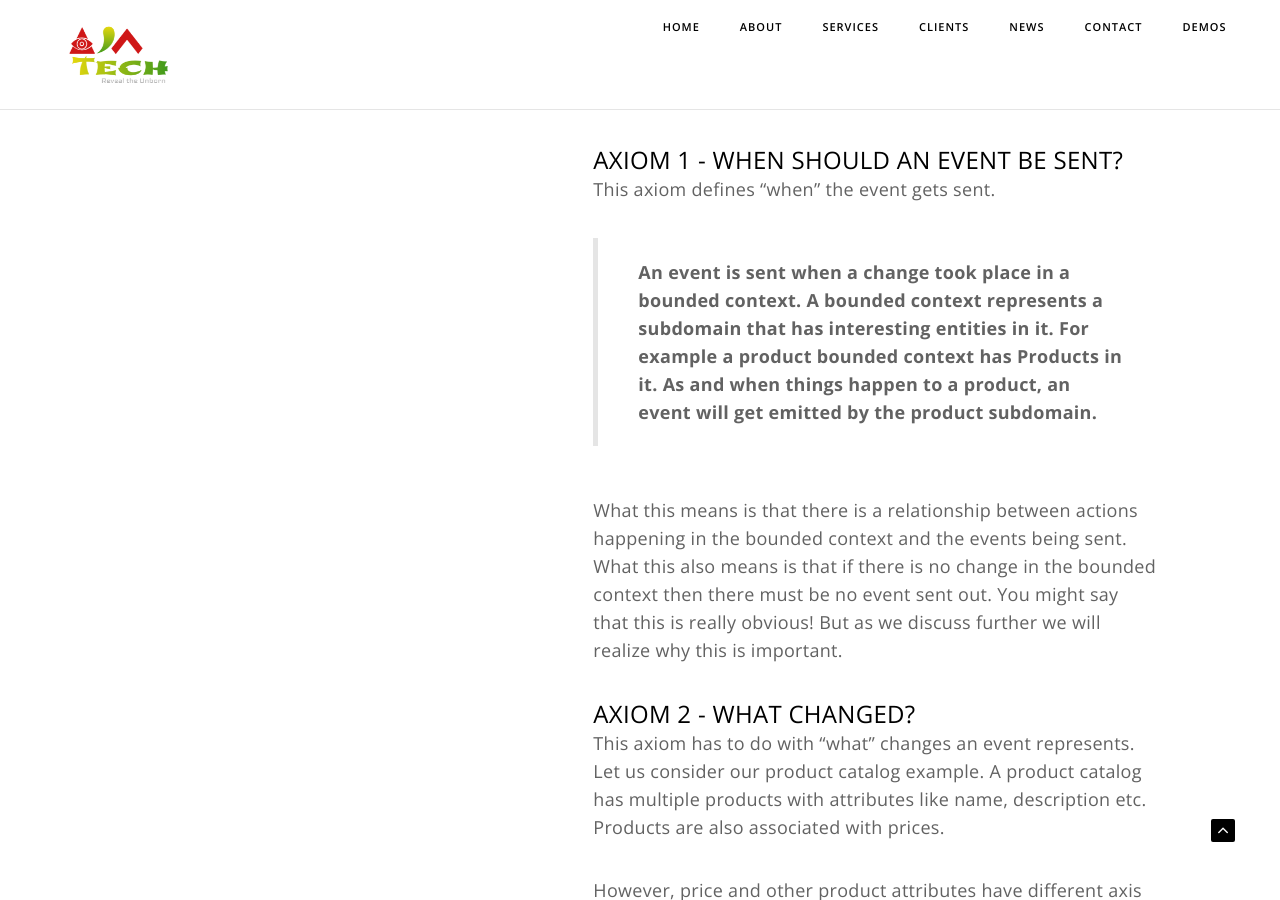
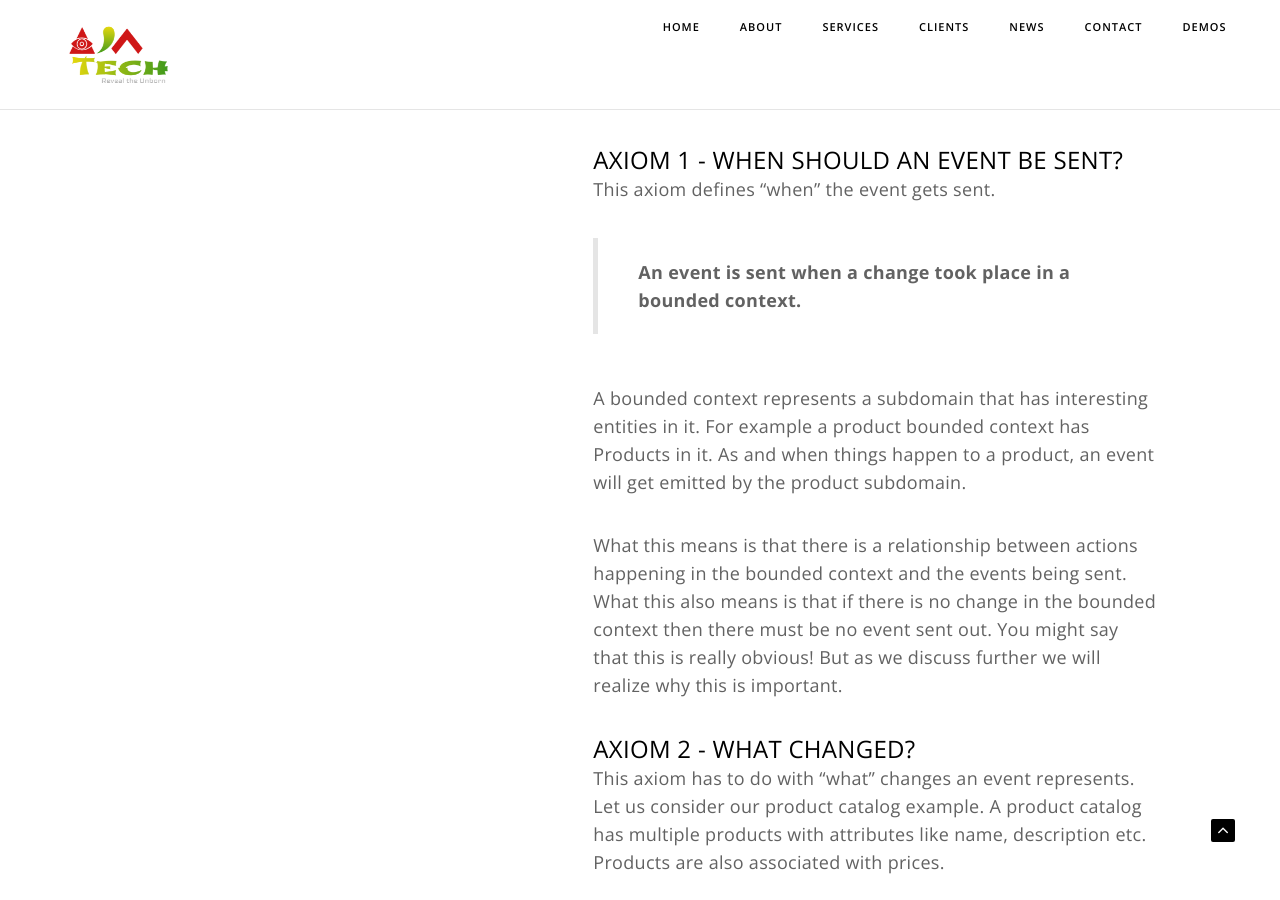
Before and after one commit to ajatech/ajatech.github.io, a Jekyll site: the page built from eventing.md, in a window 1280 px wide and 900 px high, scrolled down 6089 px. Built offline with Jekyll 4.4.1, drawn with Linux system fonts in a browser that asks for light colours; some web fonts are replaced; our own code applies the rules of GitHub Pages for plain Markdown files.

Commit message:
changed page template

```diff
--- a/_layouts/page.html
+++ b/_layouts/page.html
@@ -87,10 +87,10 @@
                         <h2 class="blog-single-full-width-with-image-slider-headline text-black">{{page.title}} -  {{page.summary}}</h2>
                         <!-- end post title  -->
                         <!-- Posted by  -->
-                        <span class="posted-by text-uppercase">Posted by - <a href="blog-masonry-3columns.html">{{page.author}}</a></span>
+                        <span class="posted-by text-uppercase">Posted by - <a href="#">{{page.author}}</a></span>
                         <!-- end Posted by  -->
                         <!-- post date  -->
-                        <div class="blog-date bg-black white-text text-center"><span>{{page.day}}</span>{{page.month}}</div>
+                        <div class="blog-date bg-black white-text text-center"><span>{{page.day}}</span>{{page.month}}<br/>{{page.year}}</div>
                         <!-- end post date  -->
                         <!-- post categories  -->
                         <div class="blog-cat text-uppercase">{{page.tags}}</div>
@@ -134,13 +134,13 @@
                         <!-- end post details text -->
                         <!-- social icon -->
                         <div class="text-center border-bottom border-top margin-ten padding-four no-margin-bottom">
-                            <a href="https://www.facebook.com/share.php?u=http://itmusings.com/pblog/100architecture/100patterns/20080116-flow-orchestrations.htm&amp;t=command" class="btn social-icon social-icon-large button"><i class="fa fa-facebook"></i></a>
-                            <a href="https://twitter.com/intent/tweet?text=Flow Orchestrations&amp;original_referer=http://itmusings.com/pblog/100architecture/100patterns/20080116-flow-orchestrations.htm" class="btn social-icon social-icon-large button"><i class="fa fa-twitter"></i></a>
-                            <a href="https://www.google.com/bookmarks/mark?op=edit&bkmk=http://itmusings.com/pblog/100architecture/100patterns/20080116-flow-orchestrations.htm&amp;title=Flow Orchestrations&amp;annotation=Creating use case specific session facades from domain specific services." class="btn social-icon social-icon-large button"><i class="fa fa-google-plus"></i></a>
-                            <a href="https://www.tumblr.com/widgets/share/tool/preview?shareSource=legacy&url=http://itmusings.com/pblog/100architecture/100patterns/20080116-flow-orchestrations.htm&amp;title=Flow Orchestrations&amp;selection=Creating use case specific session facades from domain specific services.&amp;_format=html" class="btn social-icon social-icon-large button"><i class="fa fa-tumblr"></i></a>
-                            <a href="https://www.linkedin.com/shareArticle?mini=true&url=http://itmusings.com/pblog/100architecture/100patterns/20080116-flow-orchestrations.htm&amp;title=Flow Orchestrations&amp;source=http://itmusings.com/pblog/100architecture/100patterns/20080116-flow-orchestrations.htm&amp;summary=Creating use case specific session facades from domain specific services." class="btn social-icon social-icon-large button"><i class="fa fa-linkedin"></i></a>
-                            <a class="btn social-icon social-icon-large button" href="https://www.stumbleupon.com/badge?url=http://itmusings.com/pblog/100architecture/100patterns/20080116-flow-orchestrations.htm"><i class="fa fa-stumbleupon"></i></a>
-                            <a class="btn social-icon social-icon-large button" href="http://digg.com/submit?url=http://itmusings.com/pblog/100architecture/100patterns/20080116-flow-orchestrations.htm&amp;title=Flow Orchestrations"><i class="fa fa-digg"></i></a>
+                            <a href="https://www.facebook.com/share.php?u=http://ajatech.in/{{page.permalink}}&amp;t=command" class="btn social-icon social-icon-large button"><i class="fa fa-facebook"></i></a>
+                            <a href="https://twitter.com/intent/tweet?text={{page.title}}&amp;original_referer=http://ajatech.in/{{page.permalink}}" class="btn social-icon social-icon-large button"><i class="fa fa-twitter"></i></a>
+                            <a href="https://www.google.com/bookmarks/mark?op=edit&bkmk=http://ajatech.in/{{page.permalink}}&amp;title={{page.title}}&amp;annotation={{page.summary}}" class="btn social-icon social-icon-large button"><i class="fa fa-google-plus"></i></a>
+                            <a href="https://www.tumblr.com/widgets/share/tool/preview?shareSource=legacy&url=http://ajatech.in/{{page.permalink}}&amp;title={{page.title}}&amp;selection={{page.summary}}.&amp;_format=html" class="btn social-icon social-icon-large button"><i class="fa fa-tumblr"></i></a>
+                            <a href="https://www.linkedin.com/shareArticle?mini=true&url=http://ajatech.in/{{page.permalink}}&amp;title={{page.title}}&amp;source=http://ajatech.in/{{page.permalink}}&amp;summary={{page.summary}}" class="btn social-icon social-icon-large button"><i class="fa fa-linkedin"></i></a>
+                            <a class="btn social-icon social-icon-large button" href="https://www.stumbleupon.com/badge?url=http://ajatech.in/{{page.permalink}}"><i class="fa fa-stumbleupon"></i></a>
+                            <a class="btn social-icon social-icon-large button" href="http://digg.com/submit?url=http://ajatech.in/{{page.permalink}}&amp;title={{page.title}}"><i class="fa fa-digg"></i></a>
                         </div>
                         <!-- end social icon -->
                     </div>
--- a/eventing.md
+++ b/eventing.md
@@ -70,6 +71,7 @@
 ## Axiom 1 - When should an event be sent?
 This axiom defines "when" the event gets sent.
 > An event is sent when a change took place in a bounded context.
+
 A bounded context represents a subdomain that has interesting entities in it. For example a product bounded context has Products in it. As and when things happen to a product, an event will get emitted by the product subdomain.
 
 What this means is that there is a relationship between actions happening in the bounded context and the events being sent. What this also means is that if there is no change in the bounded context then there must be  no event sent out. You might say that this is really  obvious! But as we discuss further we will realize why this is  important.
```
Also changed, not shown: other parts of eventing.md (+1 -0 lines).
